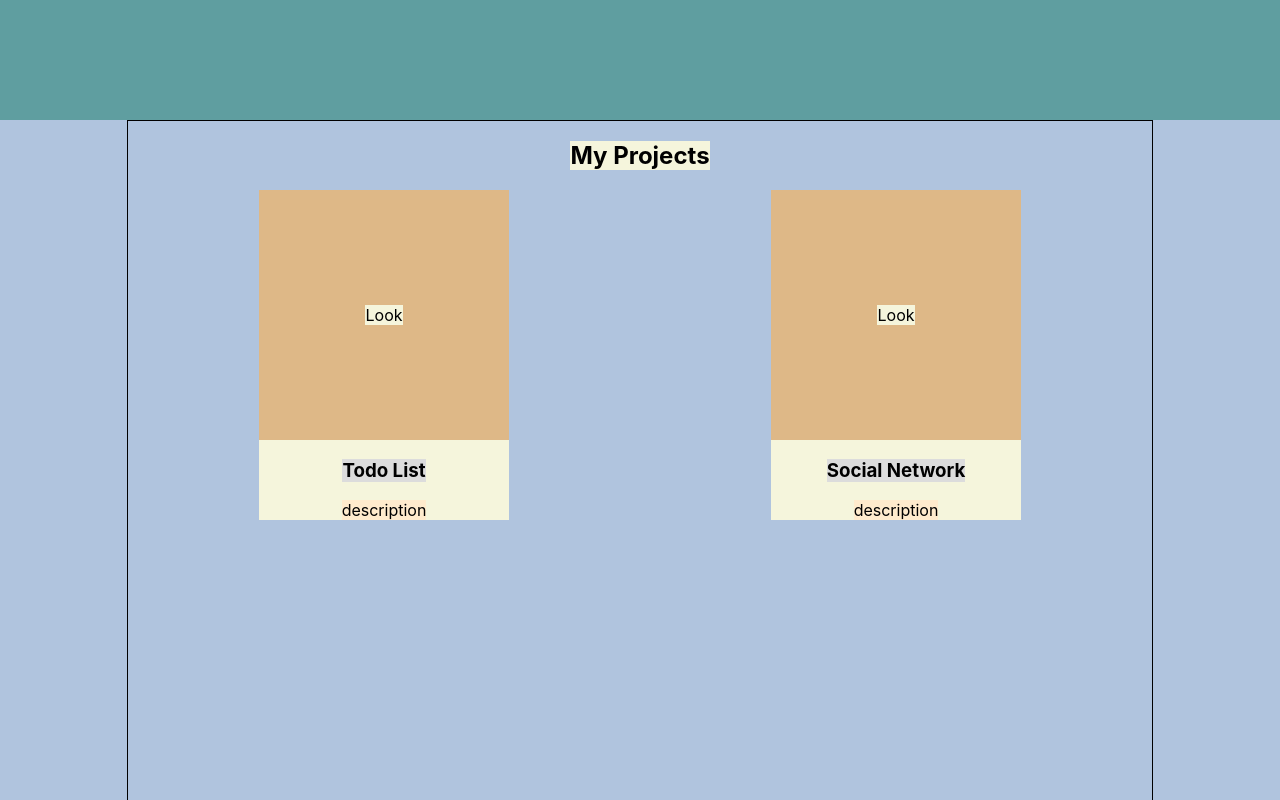
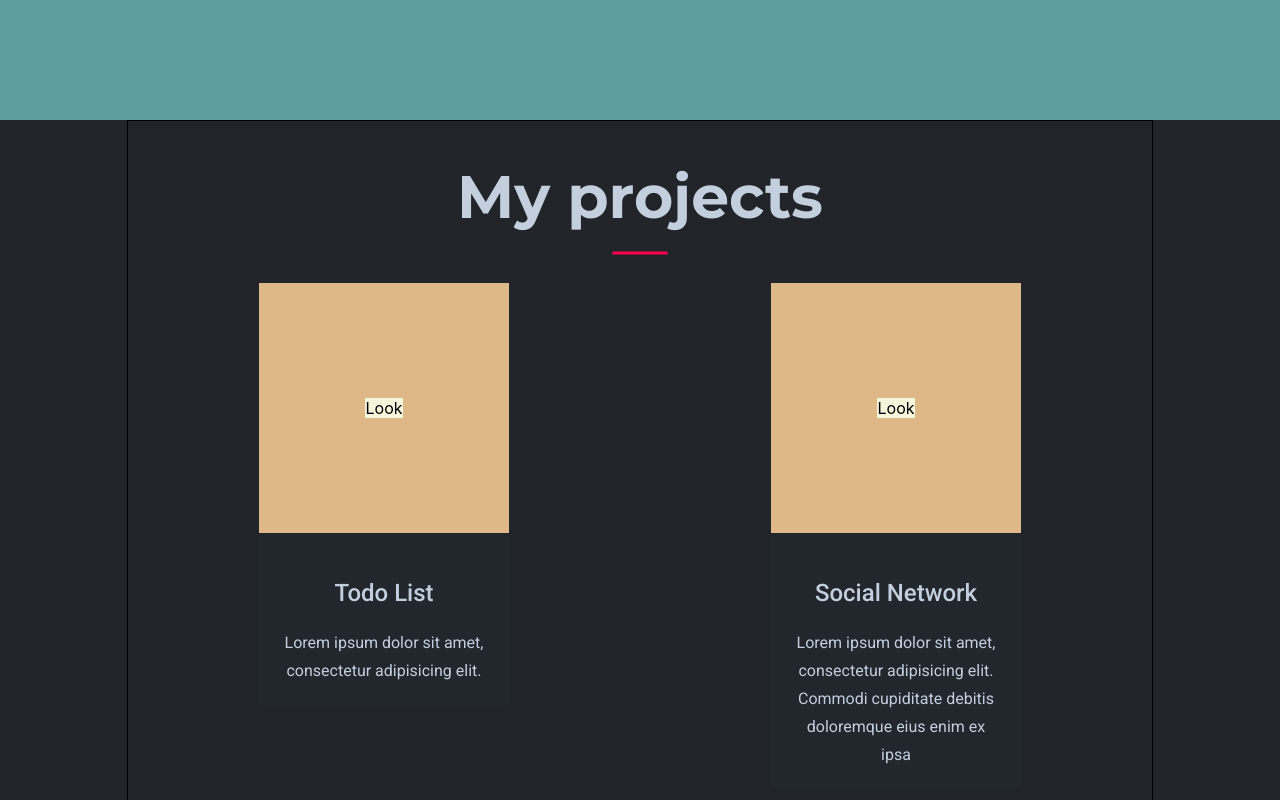
Before and after one commit to Zhenya-M1khaylov/portfolio, a React (Create React App) app: page / in a window 1280 px wide. Shown: the part 1560-2360 px from the top of the page. Built offline with nearby package versions, Linux system fonts and the light colour scheme.

Commit message:
add some css

```diff
--- a/public/index.html
+++ b/public/index.html
@@ -1,20 +1,20 @@
 <!DOCTYPE html>
 <html lang="en">
 <head>
-    <meta charset="utf-8" />
-    <link rel="icon" href="%PUBLIC_URL%/favicon.ico" />
-    <meta name="viewport" content="width=device-width, initial-scale=1" />
-    <meta name="theme-color" content="#000000" />
+    <meta charset="utf-8"/>
+    <link rel="icon" href="%PUBLIC_URL%/favicon.ico"/>
+    <meta name="viewport" content="width=device-width, initial-scale=1"/>
+    <meta name="theme-color" content="#000000"/>
     <meta
             name="description"
             content="Web site created using create-react-app"
     />
-    <link rel="apple-touch-icon" href="%PUBLIC_URL%/logo192.png" />
+    <link rel="apple-touch-icon" href="%PUBLIC_URL%/logo192.png"/>
     <!--
       manifest.json provides metadata used when your web app is installed on a
       user's mobile device or desktop. See https://developers.google.com/web/fundamentals/web-app-manifest/
     -->
-    <link rel="manifest" href="%PUBLIC_URL%/manifest.json" />
+    <link rel="manifest" href="%PUBLIC_URL%/manifest.json"/>
     <!--
       Notice the use of %PUBLIC_URL% in the tags above.
       It will be replaced with the URL of the `public` folder during the build.
@@ -24,6 +24,13 @@
       work correctly both with client-side routing and a non-root public URL.
       Learn how to configure a non-root public URL by running `npm run build`.
     -->
+    <link rel="preconnect" href="https://fonts.googleapis.com">
+    <link rel="preconnect" href="https://fonts.gstatic.com" crossorigin>
+    <link href="https://fonts.googleapis.com/css2?family=Montserrat:ital,wght@0,100;0,200;0,300;0,400;0,500;0,600;0,700;1,700&display=swap"
+          rel="stylesheet">
+    <link rel="preconnect" href="https://fonts.googleapis.com">
+    <link rel="preconnect" href="https://fonts.gstatic.com" crossorigin>
+    <link href="https://fonts.googleapis.com/css2?family=Roboto:wght@100;300;400;500&display=swap" rel="stylesheet">
     <title>React App</title>
 </head>
 <body>
--- /dev/null
+++ b/src/Common/Components/Title/Title.js
@@ -0,0 +1,12 @@
+import React from 'react';
+import s from './Title.module.css'
+
+const Title = (props) => {
+    return (
+        <div className={s.title}>
+            <h2>{props.value}</h2>
+        </div>
+    );
+};
+
+export default Title;
--- /dev/null
+++ b/src/Common/Components/Title/Title.module.css
@@ -0,0 +1,27 @@
+
+.title {
+    /*background-color: beige;*/
+    margin-top: 40px;
+    position: relative;
+}
+
+.title h2 {
+    font-family: 'Montserrat', sans-serif;
+    font-size: 60px;
+    font-weight: 700;
+    line-height: 1.2;
+    color: #c4cfde;
+    margin: 0;
+
+}
+
+.title::before {
+    position: absolute;
+    content: '';
+    background: #ff014f;
+    width: 55px;
+    height: 3px;
+    bottom: -20px;
+    left: 50%;
+    transform: translate(-50%, 50%);
+}
--- a/src/Contacts/Contacts.js
+++ b/src/Contacts/Contacts.js
@@ -12,7 +12,7 @@ function Contacts() {
                     <input type="text"/>
                     <textarea name="" id="" cols={30} rows={10}></textarea>
                 </form>
-                <button className={s.btn}>Send</button>
+                <button type='submit' className={s.btn}>Send</button>
             </div>
         </div>
     )
--- a/src/Contacts/Contacts.module.css
+++ b/src/Contacts/Contacts.module.css
@@ -2,19 +2,32 @@
     height: 100vh;
     background-color: #fbcaff;
 }
+
 .contactsContainer {
     flex-direction: column;
 }
+
 .title {
     background-color: #8a88ff;
 }
+
 .form {
-    max-width: 600px;
-    width: 90%;
+    /*max-width: 600px;*/
+    width: 50%;
     display: flex;
     flex-direction: column;
 }
 
 .btn {
+    padding: 10px 20px;
+}
 
+.form input, .form textarea {
+    width: 100%;
 }
+
+@media screen and (max-width: 1129px) {
+    .form {
+        width: 90%;
+    }
+}
--- a/src/Projects/MyProjects.js
+++ b/src/Projects/MyProjects.js
@@ -2,15 +2,16 @@ import React from 'react';
 import s from './MyProjects.module.css'
 import styleContainer from './../Common/Styles/Container.module.css'
 import Project from "./Project/Project";
+import Title from "../Common/Components/Title/Title";
 
 const MyProjects = () => {
     return (
         <div className={s.projectsBlock}>
             <div className={`${styleContainer.container} ${s.projectsContainer}`}>
-                <h2 className={s.title}>My Projects</h2>
+                <Title value={'My projects'}/>
                 <div className={s.projects}>
-                    <Project title={'Todo List'} description={'description'}/>
-                    <Project title={'Social Network'} description={'description'}/>
+                        <Project title={'Todo List'} description={'Lorem ipsum dolor sit amet, consectetur adipisicing elit.'}/>
+                    <Project title={'Social Network'} description={'Lorem ipsum dolor sit amet, consectetur adipisicing elit. Commodi cupiditate debitis doloremque eius enim ex ipsa'}/>
                 </div>
             </div>
         </div>
--- a/src/Projects/MyProjects.module.css
+++ b/src/Projects/MyProjects.module.css
@@ -1,6 +1,6 @@
 .projectsBlock {
     height: 100vh;
-    background-color: lightsteelblue;
+    background-color: #212529;
 }
 
 .projectsContainer {
@@ -10,7 +10,30 @@
 }
 
 .title {
-    background-color: beige;
+    /*background-color: beige;*/
+    margin-top: 40px;
+    position: relative;
+}
+
+.title h2 {
+    font-family: 'Montserrat', sans-serif;
+    font-size: 60px;
+    font-weight: 700;
+    line-height: 1.2;
+    color: #c4cfde;
+    margin: 0;
+
+}
+
+.title::before {
+    position: absolute;
+    content: '';
+    background: #ff014f;
+    width: 55px;
+    height: 3px;
+    bottom: -30px;
+    left: 50%;
+    transform: translate(-50%, 50%);
 }
 
 .projects {
@@ -20,4 +43,12 @@
     justify-content: space-around;
     flex-wrap: wrap;
     box-sizing: border-box;
+    margin-top: 50px;
+    align-items: flex-start;
 }
+
+@media screen and (max-width: 1129px) {
+    .projects {
+        justify-content: center;
+    }
+}
--- a/src/Projects/Project/Project.js
+++ b/src/Projects/Project/Project.js
@@ -8,10 +8,10 @@ const Project = (props) => {
             <div className={s.iconProject}>
                 <a className={s.btn}>Look</a>
             </div>
-            <h3 className={s.title}>{props.title}</h3>
-            <span className={s.description}>
-                {props.description}
-            </span>
+            <div className={s.projectInfo}>
+                <h3 className={s.projectTitle}>{props.title}</h3>
+                <span className={s.projectDescription}>{props.description}</span>
+            </div>
         </div>
     );
 };
--- a/src/Projects/Project/Project.module.css
+++ b/src/Projects/Project/Project.module.css
@@ -1,6 +1,6 @@
 .project {
     width: 250px;
-    background-color: beige;
+    background-color: #22272d;
     display: flex;
     flex-direction: column;
     align-items: center;
@@ -21,10 +21,24 @@
     background-color: beige;
 }
 
-.title {
-    background-color: gainsboro;
+.projectInfo {
+    padding: 20px;
 }
 
-.description {
-    background-color: blanchedalmond;
+.projectTitle {
+    font-family: 'Roboto', sans-serif;
+    font-weight: 500;
+    font-size: 24px;
+    line-height: 32px;
+    margin-bottom: 20px;
+    color: #c4cfde;
 }
+
+.projectDescription {
+    font-family: 'Roboto', sans-serif;
+    font-size: 16px;
+    line-height: 28px;
+    color: #c4cfde;
+    margin-bottom: 22px;
+    text-align: left;
+}
--- a/src/Skills/Skills.js
+++ b/src/Skills/Skills.js
@@ -2,12 +2,13 @@ import React from 'react';
 import style from './Skills.module.css'
 import styleContainer from './../Common/Styles/Container.module.css'
 import Skill from "./Skill/Skill";
+import Title from "../Common/Components/Title/Title";
 
 const Skills = () => {
     return (
         <div className={style.skillsBlock}>
             <div className={`${styleContainer.container} ${style.skillsContainer}`}>
-                <h2 className={style.title}>Skills</h2>
+                <Title value={'Skills'}/>
                 <div className={style.skills}>
                     <Skill title={'JS'} description={'JS yo'}/>
                     <Skill title={'React'} description={'React yo'}/>
```
Lines whose indentation alone changed are shown as unchanged.
